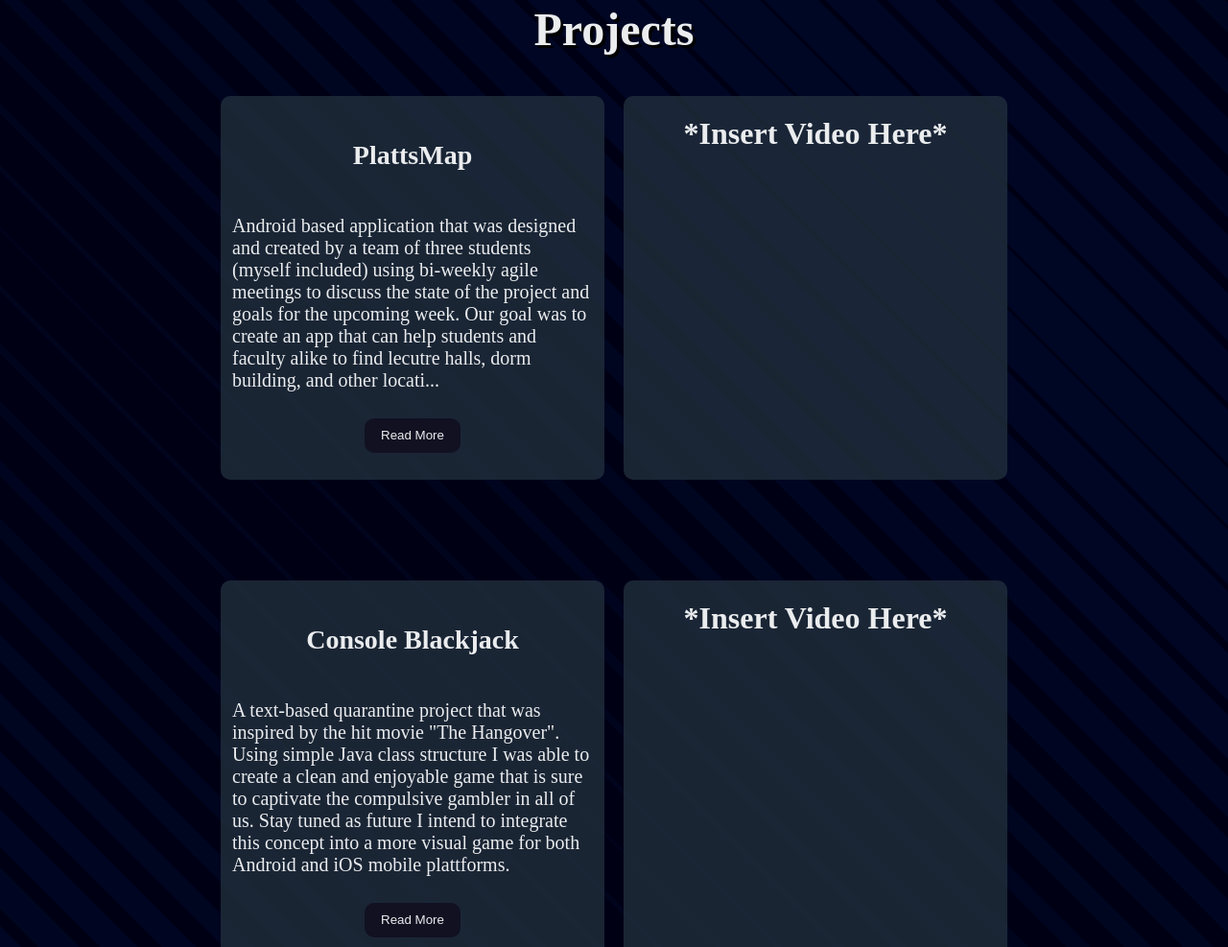
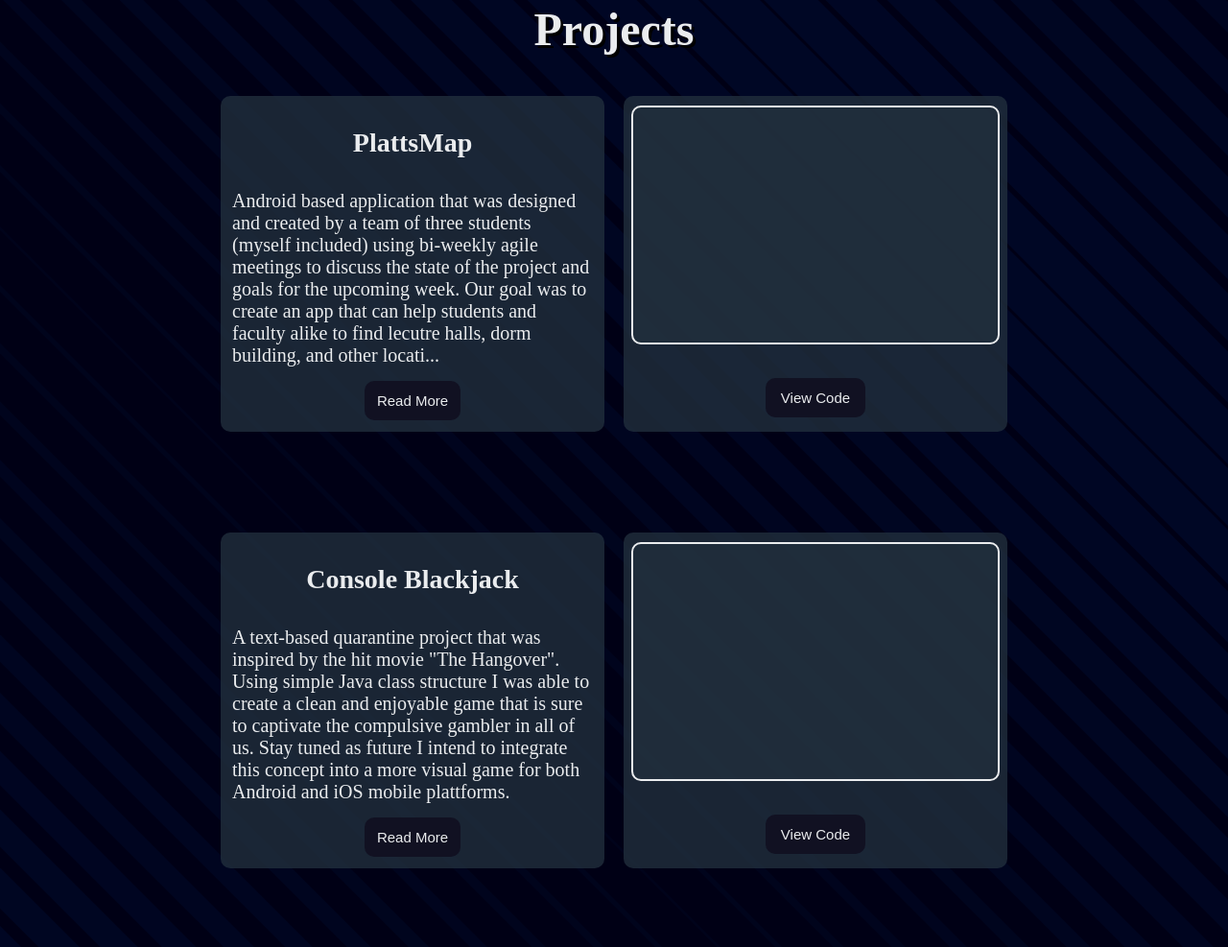
Before and after one commit to noah-lambert/Portfolio, a plain HTML site: page index.html in a window 1280 px wide. Shown: the part 762-1749 px from the top of the page at 96% size. Drawn offline with Linux system fonts and the light colour scheme.

Commit message:
set up the demo slideshow container

```diff
--- a/css/style.css
+++ b/css/style.css
@@ -31,6 +31,7 @@ body {
     background-color: rgb(17, 17, 34);
     position: fixed;
     justify-content: space-between;
+    z-index: 1;
 }
 
 .internal {
@@ -56,7 +57,7 @@ body {
     margin: 5px;
     border-radius: 10px;
     text-decoration: none;
-    transition: background-color .4s ease;
+    transition: background-color .4s ease-in-out;
 }
 
 .nav:hover {
@@ -112,7 +113,7 @@ body {
     color: #EAECEE;
     border-radius: 10px;
     text-decoration: none;
-    transition: background-color .4s ease;
+    transition: background-color .4s ease-in-out;
 }
 
 .resume:hover {
@@ -133,6 +134,7 @@ body {
     color: #EAECEE;
     font-size: 3em;
     text-shadow: 3px 3px #000000;
+    height: auto;
 }
 
 .projectContainer {
@@ -149,7 +151,7 @@ body {
     background-color: rgba(33, 47, 61, 0.8);
     margin: 10px;
     width: 400px;
-    height: 400px;
+    height: 350px;
 }
 
 .description {
@@ -167,18 +169,6 @@ body {
     padding: 5px;
     border-radius: 10px;
     color: #EAECEE;
-    transition: background-color ease 0.4s;
-}
-
-.projectTitle:hover {
-    background-color: #EAECEE;
-    color: rgb(33, 47, 61);
-    border-radius: 10px;
-}
-
-.projectLink {
-    color: #000000;
-    text-decoration: none;
 }
 
 .projectDescription {
@@ -188,18 +178,17 @@ body {
 }
 
 .read-more {
-    display: table-cell;
-    vertical-align: bottom;
     width: 100px;
     padding: .8em;
-    margin: 15px;
+    font-size: 15px;
     background-color: rgb(17, 17, 34);
     color: #EAECEE;
     border: none;
     border-radius: 10px;
     text-decoration: none;
-    transition: background-color .4s ease;
+    transition: background-color .4s ease-in-out;
     outline: none;
+    margin: 15px;
 }
 
 .read-more:hover {
@@ -216,9 +205,38 @@ body {
 
 .demo {
     display: flex;
-    justify-content: center;
+    flex-direction: column;
+    justify-content: start;
+    align-items: center;
+    position: relative;
+    color: #EAECEE;
+}
+
+.demo .slideshow {
+    width: 95%;
+    height: 70%;
+    border: 2px solid #EAECEE;
+}
+
+.projectLink {
+    background-color: rgb(17, 17, 34);
+    position: absolute;
+    color: #EAECEE;
+    text-decoration: none;
     text-align: center;
-    color: #EAECEE;
+    font-size: 15px;
+    font-family: Arial, Helvetica, sans-serif;
+    padding: .8em;
+    margin: 0;
+    margin-bottom: 15px;
+    width: 80px;
+    border-radius: 10px;
+    bottom: 0;
+    transition: background-color 0.4s ease-in-out;
+}
+
+.projectLink:hover {
+    background-color: #424949;
 }
 
 /* About Me Page */
--- a/index.html
+++ b/index.html
@@ -34,8 +34,9 @@
             <div class="project" id="project">
                 <h1 id="title">Projects</h1>
                 <div class="projectContainer" id="plattsmap">
+
                     <div class="description" id="plattsmap-description">
-                        <a class="projectLink" href="https://github.com/noah-lambert/PlattsMap5" target="_blank"><h3 class="projectTitle">PlattsMap</h3></a>
+                        <h3 class="projectTitle">PlattsMap</h3>
                         <p class="projectDescription">Android based application that was designed and created by a team of three students (myself included) using bi-weekly agile meetings to discuss the state of the project and goals for the upcoming week.
                             Our goal was to create an app that can help students and faculty alike to find lecutre halls, dorm building, and other locati<span id="plattsmap-dots">...</span><span id="plattsmap-more">ons on campus quickly and easily.
                             In addition to that we also included a feature for users to store their weekly schedule and have their next class appear as a reminder on the app's home screen.
@@ -44,27 +45,35 @@
                         </p>
                         <button class="read-more" id="read-more-plattsmap" onclick="showMore1()">Read More</button>
                     </div>
+
                     <div class="demo" id="plattsmap">
-                        <h1>*Insert Video Here*</h1>
+                        <div class="slideshow">
+
+                        </div>
+                        <a href="https://github.com/noah-lambert/PlattsMap5" class="projectLink" target="_blank">View Code</a>
                     </div>
+
                 </div>
 
                 <div class="projectContainer" id="blackjack">
                     <div class="description" id="blackjack-description">
-                        <a class="projectLink" href="https://github.com/noah-lambert/Console_Backjack" target="_blank"><h3 class="projectTitle">Console Blackjack</h3></a>
+                        <h3 class="projectTitle">Console Blackjack</h3>
                         <p class="projectDescription">A text-based quarantine project that was inspired by the hit movie "The Hangover".
                             Using simple Java class structure I was able to create a clean and enjoyable game that is sure to captivate the compulsive gambler in all of us.
                             Stay tuned as future I intend to integrate this concept into a more visual game for both Android and iOS mobile plattforms.</p>
                         <button class="read-more" id="read-more-blackjack">Read More</button>
                     </div>
                     <div class="demo" id="blackjack">
-                        <h1>*Insert Video Here*</h1>
+                        <div class="slideshow">
+
+                        </div>
+                        <a href="https://github.com/noah-lambert/Console_Backjack" target="_blank" class="projectLink" target="_blank">View Code</a>
                     </div>
                 </div>
 
                 <div class="projectContainer" id="clubhub">
                     <div class="description" id="club-hub-description">
-                        <a class="projectLink" href="https://github.com/noah-lambert/club-hub" target="_blank"><h3 class="projectTitle">ClubHub</h3></a>
+                        <h3 class="projectTitle">ClubHub</h3>
                         <p class="projectDescription">Web-based application targeted towards SUNY Plattsburgh students that provides them a means to search and discover different clubs/groups that are a part of the college.
                             This project was created and brought to life by a team of students who belong to Coding Hub, a club at SUNY Plattsburgh where students split into teams to build<span id="club-hub-dots">...</span><span id="club-hub-more"> web-based applications that would be benificial to the school or some other group.
                             I was a front-end developer on this project and was mainly responsible for the creation of the navigation bar and other home page components.
@@ -74,7 +83,10 @@
                         <button class="read-more" id="read-more-club-hub" onclick="showMore2()">Read More</button>
                     </div>
                     <div class="demo" id="clubhub">
-                        <h1>*Pictures Unavailable At This Time*</h1>
+                        <div class="slideshow">
+
+                        </div>
+                        <a href="https://github.com/noah-lambert/club-hub" target="_blank" class="projectLink" target="_blank">View Code</a>
                     </div>
                 </div>
             </div>
--- a/scripts/showMore.js
+++ b/scripts/showMore.js
@@ -12,7 +12,7 @@ function showMore1() {
       if (mediaQ.matches) {
         container.style.height = "425px";
       } else {
-        container.style.height = "400px";
+        container.style.height = "350px";
       }
 
     } else {
@@ -37,7 +37,7 @@ function showMore1() {
       if (mediaQ.matches) {
         container.style.height = "425px";
       } else {
-        container.style.height = "400px";
+        container.style.height = "350px";
       }
     } else {
       dots.style.display = "none";
```
